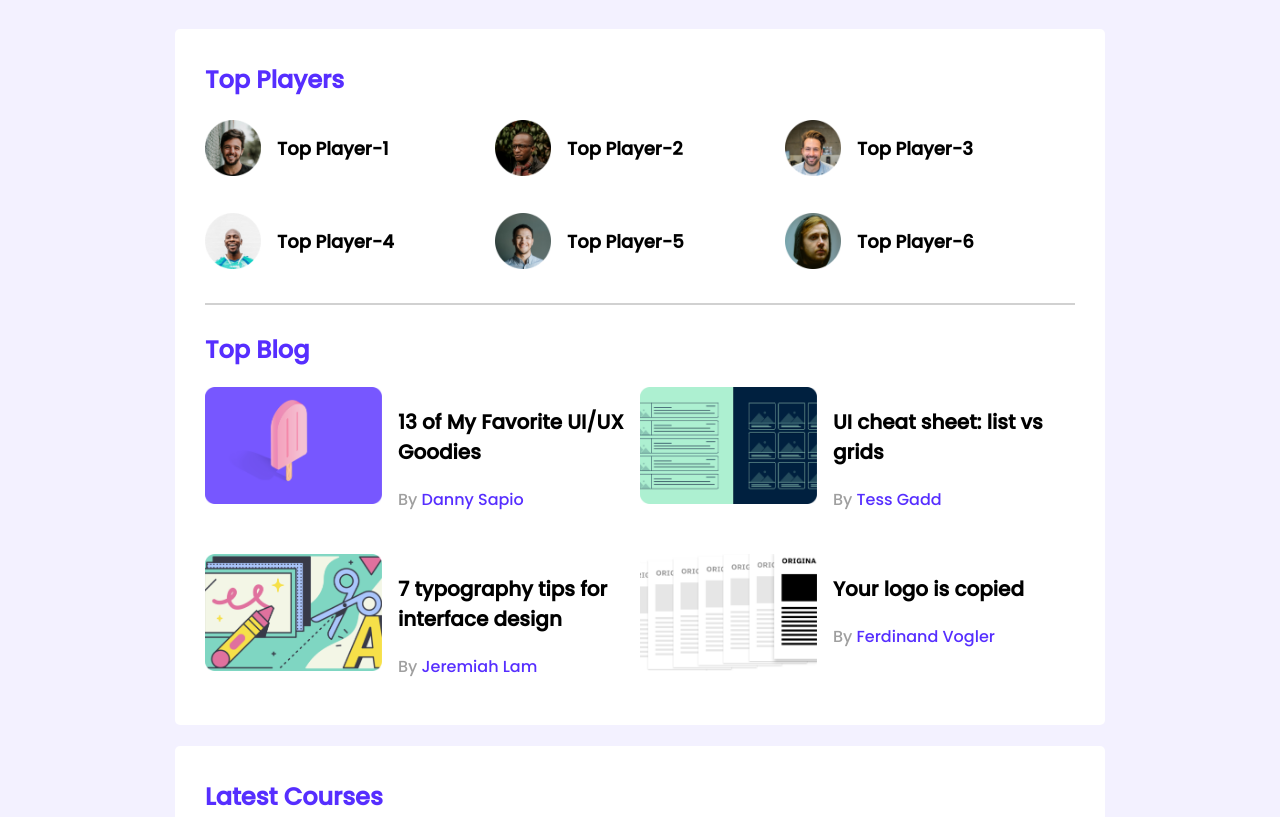
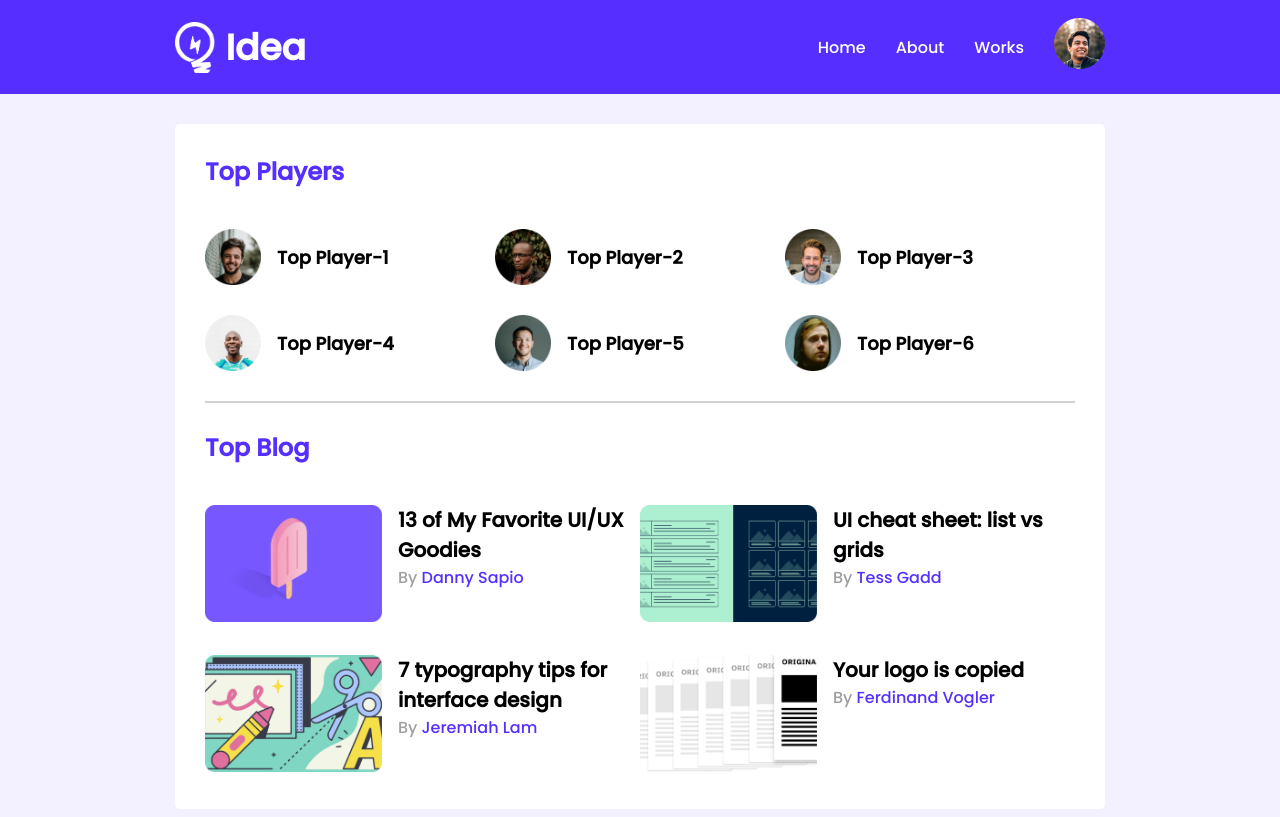
Before and after one commit to tahsinnur/leader-board-css3, a plain HTML site: page index.html in a window 1280 px wide. Shown: the top 817 px of the page. Drawn offline with Linux system fonts and the light colour scheme.

Commit message:
3rd commit

```diff
--- a/index.html
+++ b/index.html
@@ -13,7 +13,22 @@
 <body>
     <!-- header start -->
     <header>
-
+                <nav>
+                    <div class="nav-left">
+                        <a target="_blank" href="">
+                            <img class="logo" src="images/icons/logo.png" alt="">
+                            <h1 class="company-name">Idea</h1>
+                        </a>
+                    </div>
+                    <div class="nav-right">
+                        <ul>
+                            <li><a target="_blank" href="">Home</a></li>
+                            <li><a target="_blank" href="">About</a></li>
+                            <li><a target="_blank" href="">Works</a></li>
+                            <a target="_blank" href=""><img src="images/icons/profile.png" alt="" width="100%"></a>
+                        </ul>
+                    </div>
+                </nav>
     </header>
     <!-- header end -->
 
--- a/styles/style.css
+++ b/styles/style.css
@@ -2,6 +2,10 @@
 @import url('https://fonts.googleapis.com/css2?family=Poppins:wght@500&display=swap');
 
 /* common styles or utilities */
+*{
+    margin: 0;
+    padding: 0;
+}
 body{
     font-family: 'Poppins', sans-serif;
     background-color: #F3F1FF;
@@ -15,7 +19,7 @@ main{
     background-color: #FFFFFF;
     width: 870px;
     padding: 30px;
-    margin-top: 21px;
+    margin-top: 30px;
     border-radius: 5px;
 }
 hr{
@@ -23,6 +27,50 @@ hr{
     margin-bottom: 27px;
 }
 
+/* header style */
+header{
+    display: flex;
+    justify-content: center;
+    width: 100%;
+    height: 94px;
+    background-color: #562EFF;
+}
+nav{
+    display: flex;
+    justify-content: space-between;
+    align-items: center;
+    width: 930px;
+    height: 94px;
+}
+.nav-left a{
+    display: flex;
+    flex-direction: row;
+    align-items: center;
+    text-decoration: none;
+    font-weight: 500;
+    font-size: 24px;
+}
+.logo{
+    width: 40.42px;
+    height: 51px;
+}
+.company-name{
+    color: white;
+    margin-left: 10px;
+}
+.nav-right ul{
+    display: flex;
+    align-items: center;
+}
+.nav-right ul li{
+    list-style: none;
+    margin-right: 30px;
+}
+.nav-right ul li a{
+    text-decoration: none;
+    color: white;
+    font-weight: 300;
+}
 /* top players style */
 .top-players{
     margin-bottom: 30px;
@@ -30,7 +78,7 @@ hr{
 .section-title{
     color: #562EFF;
     font-size: 24px;
-    margin-top: 3px;
+    margin-bottom: 40px;
 }
 .players{
     display: grid;
@@ -89,6 +137,11 @@ hr{
     grid-template-columns: repeat(3, 1fr);
     grid-column-gap: 24px;
 }
+.course{
+    padding: 25px;
+    border-radius: 5px;
+    box-shadow: 0px 0px 5px gainsboro;
+}
 .course .course-banner img{
     width: 224px;
     height: 104px;
@@ -113,3 +166,37 @@ hr{
     border-radius: 15px;
     padding: 0 5px;
 }
+
+/* ----------------
+     Media Query
+----------------- */
+/* Mobile */
+@media only screen and (max-width: 688px) {
+    .container{
+        width: 100%;
+    }
+    .players, .blogs, .courses{
+       grid-template-columns: repeat(1, 1fr);
+   }
+   .player, .blog{
+       flex-direction: column;
+   }
+}
+/* Tablet */
+@media only screen and (min-width: 688px) and (max-width: 992px){
+    .container{
+        width: 100%;
+    }
+    .nav-right ul li{
+        margin-right: 10px;
+    }
+    .players, .courses{
+       grid-template-columns: repeat(2, 1fr);
+    }
+    .player{
+        flex-direction: column;
+    }
+    .blogs{
+        grid-template-columns: repeat(1, 1fr);
+    }
+}
```
